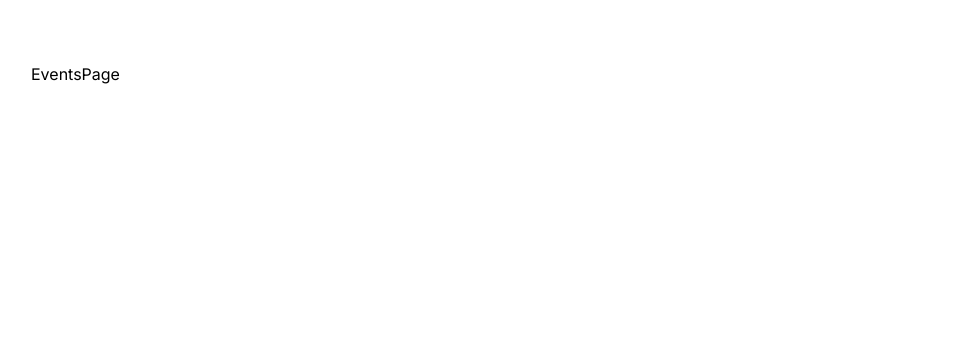
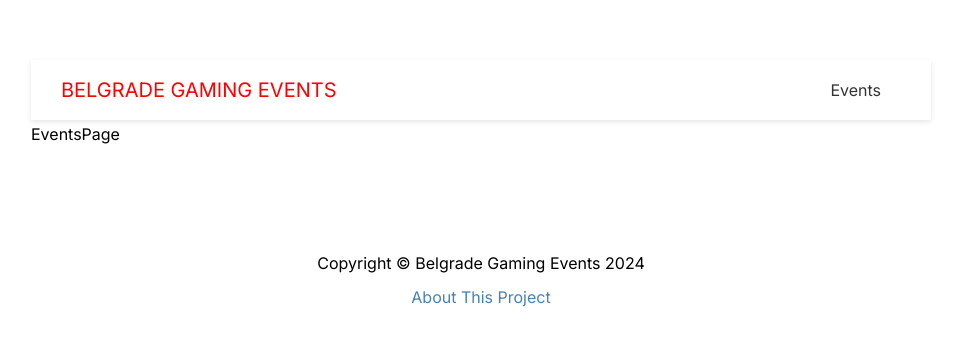
Before and after one commit to srdjanmaljukan/belgrade-gaming-events, a Next.js app: page /events in a window 1280 px wide. Shown: the top 344 px of the page, without its empty margins (159-1120 px from the left). Built offline with nearby package versions, Linux system fonts and the light colour scheme.

Commit message:
Add Header and Footer components

```diff
--- /dev/null
+++ b/app/Footer.module.css
@@ -0,0 +1,8 @@
+.footer {
+  margin: 100px 0 40px;
+  text-align: center;
+}
+
+.footer p {
+  margin: 5px 0;
+}
--- /dev/null
+++ b/app/Footer.tsx
@@ -0,0 +1,16 @@
+import React from 'react'
+import styles from "./Footer.module.css"
+import Link from 'next/link'
+
+const Footer = () => {
+  return (
+    <footer className={styles.footer}>
+        <p>Copyright &copy; Belgrade Gaming Events 2024</p>
+        <p>
+            <Link href="/about">About This Project</Link>
+        </p>
+    </footer>
+  )
+}
+
+export default Footer
--- /dev/null
+++ b/app/Header.module.css
@@ -0,0 +1,56 @@
+.header {
+  display: flex;
+  justify-content: space-between;
+  align-items: center;
+  background: #fff;
+  color: #333;
+  height: 60px;
+  padding: 0 30px;
+  box-shadow: 0 2px 5px rgba(0, 0, 0, 0.1);
+}
+
+.header a {
+  color: #333;
+  margin-right: 20px;
+}
+
+.header a:hover {
+  color: #000;
+}
+.header ul {
+  display: flex;
+  align-items: center;
+  justify-content: center;
+  list-style: none;
+}
+
+.logo {
+  color: red;
+  font-size: 20px;
+  text-transform: uppercase;
+}
+
+.logo a {
+  color: red;
+}
+
+@media (max-width: 768px) {
+  .header {
+    flex-direction: column;
+    height: auto;
+  }
+
+  .header ul {
+    margin: 20px 0;
+    flex-direction: column;
+    text-align: center;
+  }
+
+  .header a {
+    margin-right: 0;
+  }
+
+  .logo {
+    margin: 20px 0;
+  }
+}
--- /dev/null
+++ b/app/Header.tsx
@@ -0,0 +1,22 @@
+import React from "react";
+import styles from "./Header.module.css";
+import Link from "next/link";
+
+const Header = () => {
+  return (
+    <header className={styles.header}>
+      <div className={styles.logo}>
+        <Link href="/">Belgrade Gaming Events</Link>
+      </div>
+      <nav>
+        <ul>
+          <li>
+            <Link href="/events">Events</Link>
+          </li>
+        </ul>
+      </nav>
+    </header>
+  );
+};
+
+export default Header;
--- a/app/layout.tsx
+++ b/app/layout.tsx
@@ -2,6 +2,8 @@
 import { Inter } from "next/font/google";
 import "./globals.css";
 import styles from "./Layout.module.css"
+import Header from "./Header"
+import Footer from "./Footer";
 
 const inter = Inter({ subsets: ["latin"] });
 
@@ -18,7 +20,11 @@
 }>) {
   return (
     <html lang="en">
-      <body className={inter.className + " " + styles.container}>{children}</body>
+      <body className={inter.className + " " + styles.container}>
+        <Header />
+        {children}
+        <Footer />
+        </body>
     </html>
   );
 }
```
